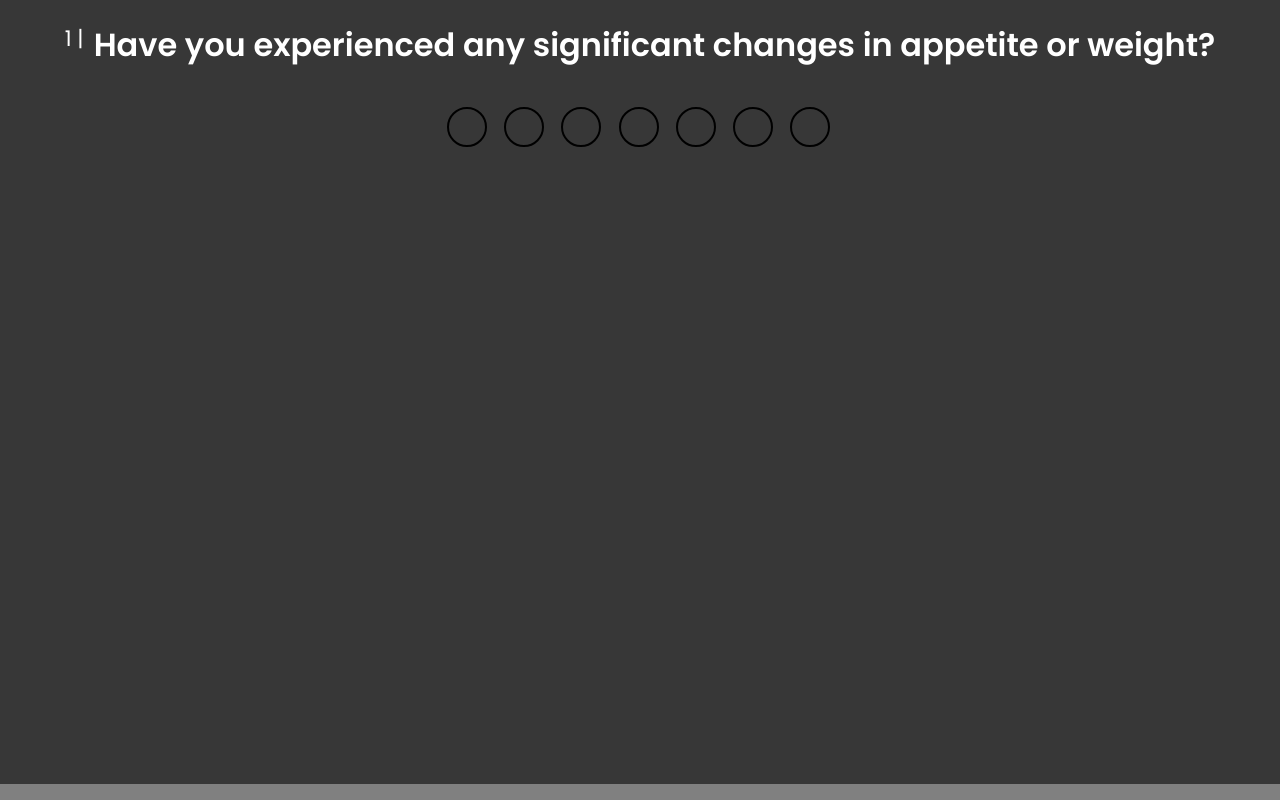
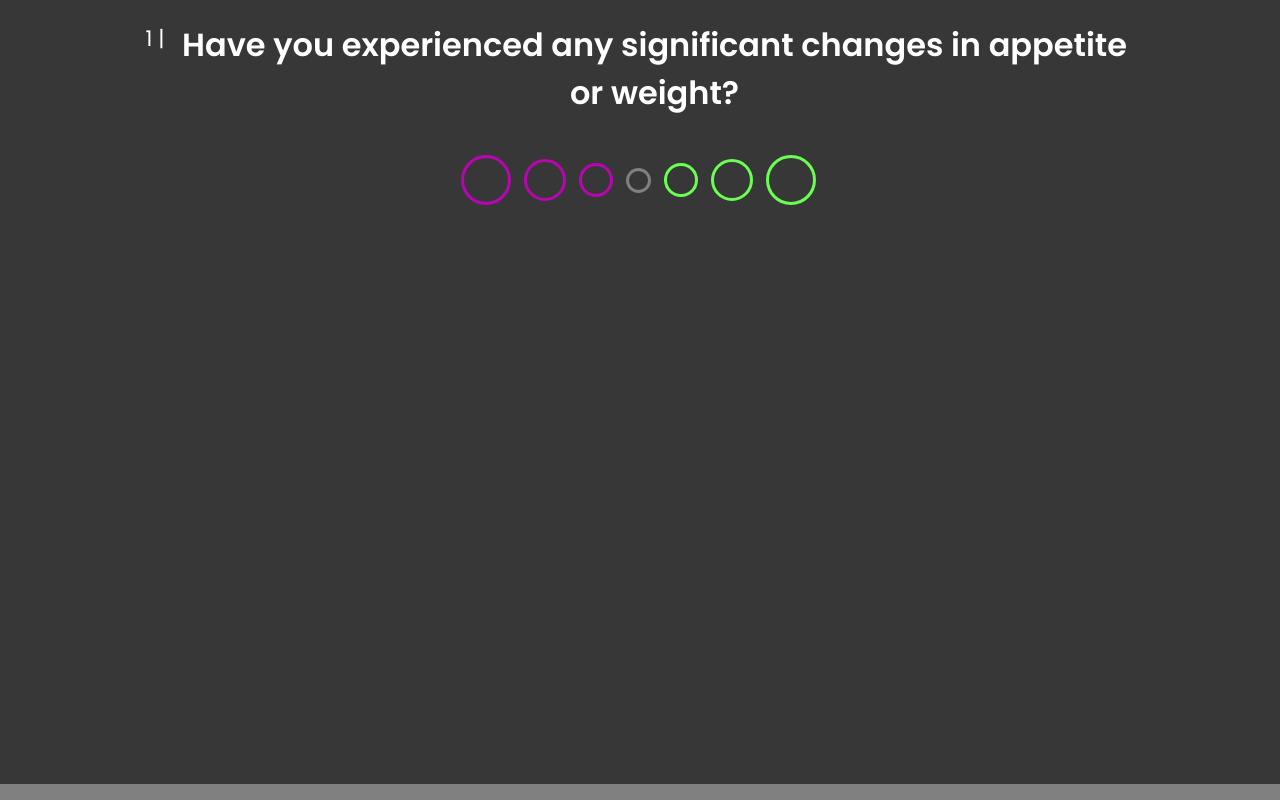
Before and after one commit to kyledampier/GTRobotech2023, a SvelteKit app in the folder frontend/: page / in a window 1280 px wide. Built offline with nearby package versions, Linux system fonts and the light colour scheme.

Commit message:
radio buttons and containers

```diff
--- a/frontend/src/components/Question.svelte
+++ b/frontend/src/components/Question.svelte
@@ -40,13 +40,13 @@
 </div>
 
 <div class="form">
-    <input type=radio class="radio-lg" name="scale" bind:group={selected} value={1} on:change={onChange}>
-    <input type=radio class="radio-md" name="scale" bind:group={selected} value={2} on:change={onChange}>
-    <input type=radio class="input-3" name="scale" bind:group={selected} value={3} on:change={onChange}>
-    <input type=radio class="input-4" name="scale" bind:group={selected} value={4} on:change={onChange}>
-    <input type=radio class="input-5" name="scale" bind:group={selected} value={5} on:change={onChange}>
-    <input type=radio class="radio-md" name="scale" bind:group={selected} value={6} on:change={onChange}>
-    <input type=radio class="radio-lg" name="scale" bind:group={selected} value={7} on:change={onChange}>
+    <input type=radio class="radio-lg pink" name="scale" bind:group={selected} value={1} on:change={onChange}>
+    <input type=radio class="radio-md pink" name="scale" bind:group={selected} value={2} on:change={onChange}>
+    <input type=radio class="radio-sm pink" name="scale" bind:group={selected} value={3} on:change={onChange}>
+    <input type=radio class="radio-ne gray" name="scale" bind:group={selected} value={4} on:change={onChange}>
+    <input type=radio class="radio-sm green" name="scale" bind:group={selected} value={5} on:change={onChange}>
+    <input type=radio class="radio-md green" name="scale" bind:group={selected} value={6} on:change={onChange}>
+    <input type=radio class="radio-lg green" name="scale" bind:group={selected} value={7} on:change={onChange}>
 </div>
 
 <div class="footer">
@@ -57,10 +57,17 @@
     .container {
         display: flex;
         justify-content: center;
+        align-items: flex-start;
+    }
+
+    h1 {
+        max-width: 75vw;
+        text-align: center;
     }
     p {
         font-size: 135%;
         padding-right: 10px;
+        justify-content: left;
     }
     input[type=radio] {
         -webkit-appearance: none;
@@ -73,11 +80,8 @@
         right: 0;
         bottom: 0;
         left: 0;
-        height: 40px;
-        width: 40px;
         transition: all 0.15s ease-out 0s;
         background: #373737;
-        border: 2px solid;
         cursor: pointer;
         display: inline-block;
         margin-right: 0.5rem;
@@ -86,19 +90,40 @@
         z-index: 1000;
         border-radius: 50%;
     }
-
     .radio-lg {
-
+        height: 50px;
+        width: 50px;
     }
     .radio-md {
-
+        height: 42px;
+        width: 42px;
+    }
+    .radio-sm {
+        height: 34px;
+        width: 34px;
+    }
+    .radio-ne {
+        height: 25px;
+        width: 25px;
+    }
+    .pink {
+        border: solid #B804B1;
+    }
+    .green {
+        border: solid #69FF51;
+    }
+    .gray {
+        border: solid gray;
     }
     .form {
-        text-align: center;
+        display: flex;
+        align-items: center;
+        justify-content: center;
     }
     progress {
 		display: block;
 		width: 100%;
+        border: none;
         background-color: #373737;
 	}
     progress::-webkit-progress-value {
```
